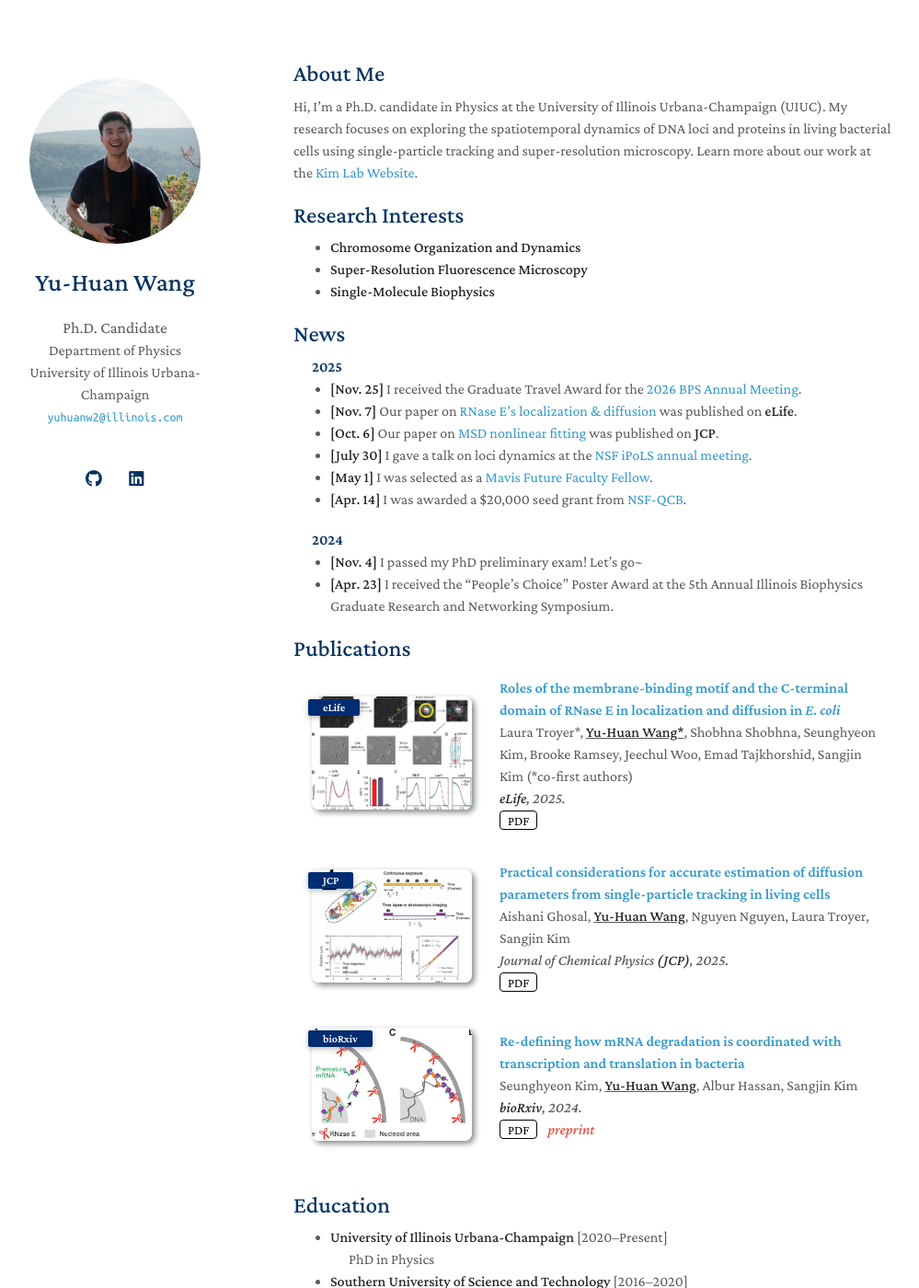
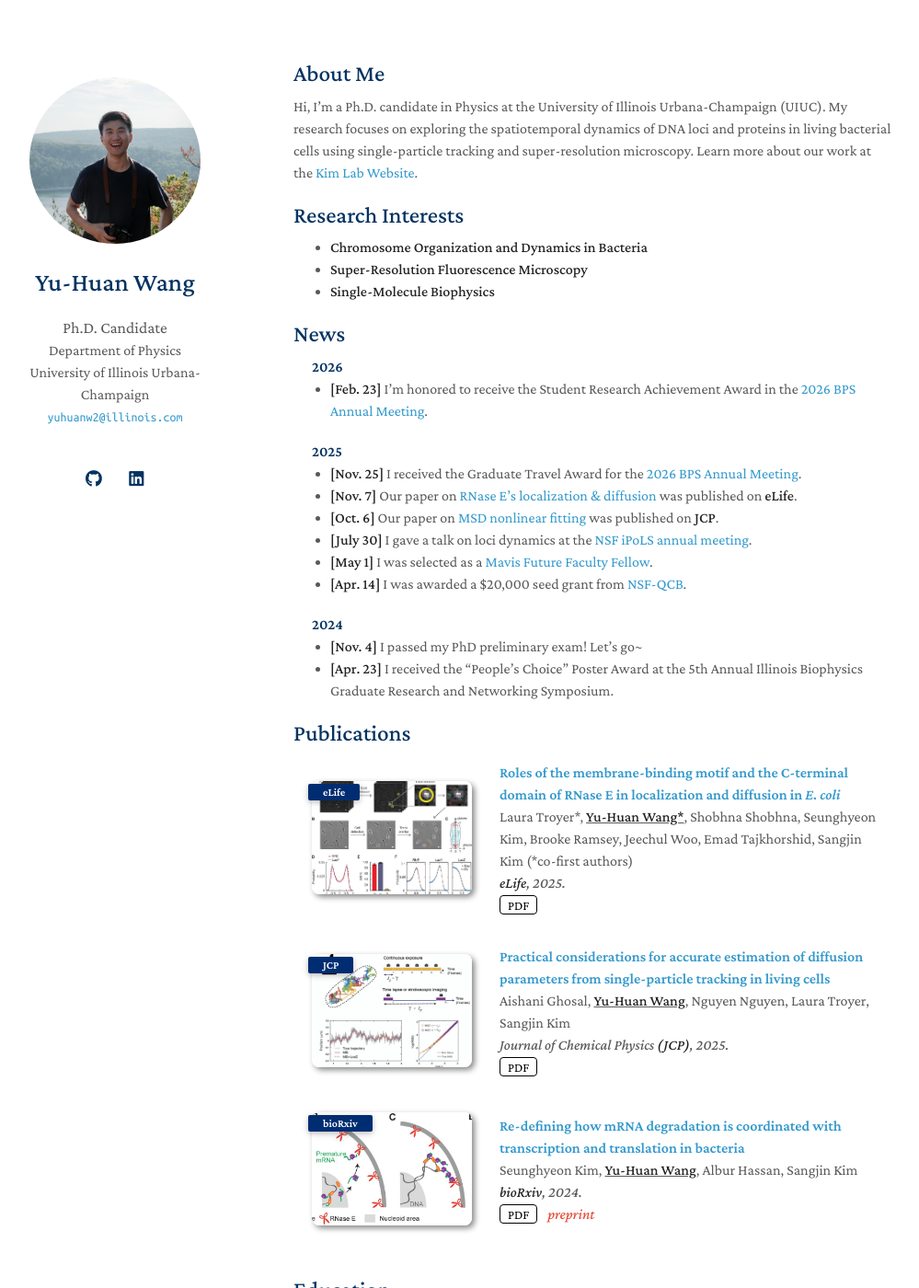
Before and after one commit to wangyh1949/wangyh1949.github.io, a Jekyll site: the page built from index.md, in a window 1280 px wide and 1400 px high. Shown: the whole window at 92% size, without its empty margins (151-1150 px from the left). Built offline with Jekyll 4.4.1, drawn with Linux system fonts in a browser that asks for light colours; a style sheet for code colours, icons or effects is not loaded; some of the changed text lies outside the part shown.

Commit message:
update BPS 2026 award

```diff
--- a/_config.yml
+++ b/_config.yml
@@ -7,7 +7,7 @@ email: yuhuanw2@illinois.com
 
 # Search Engine Optimization (SEO)
 # The following information is used to improve the website traffic from search engines, e.g., Google.
-keywords: yuhuan wang, yuhuanwang, Yu-Huan Wang, uiuc
+keywords: yuhuan wang, yuhuanwang, Yu-Huan Wang, yu-huan wang, uiuc
 description: Yu-Huan Wang is a Ph.D. candidate in the Department of Physics at the University of Illinois Urbana-Champaign (UIUC).
 canonical: https://wangyh1949.github.io
 
--- a/index.md
+++ b/index.md
@@ -8,11 +8,14 @@ Hi, I'm a Ph.D. candidate in Physics at the University of Illinois Urbana-Champa
 
 ## Research Interests
 
-- **Chromosome Organization and Dynamics**
+- **Chromosome Organization and Dynamics in Bacteria**
 - **Super-Resolution Fluorescence Microscopy**
 - **Single-Molecule Biophysics**
 
 ## News
+
+#### 2026
+- **[Feb. 23]** I'm honored to receive the Student Research Achievement Award in the [2026 BPS Annual Meeting](https://www.biophysics.org/2026meeting#/).
 
 #### 2025
 - **[Nov. 25]** I received the Graduate Travel Award for the [2026 BPS Annual Meeting](https://www.biophysics.org/2026meeting#/).
@@ -53,6 +56,7 @@ Hi, I'm a Ph.D. candidate in Physics at the University of Illinois Urbana-Champa
 
 ## Honors and Awards
 
+- Student Research Achievement Award (Biophysical Society, 2026)
 - BPS Graduate Travel Award (Biophysical Society, 2026)
 - [Mavis Future Faculty Fellow](https://mavis.grainger.illinois.edu/) (UIUC, 2025-2026)
 - [NSF Center for Quantitative Cell Biology](https://qcb.illinois.edu/) seed grant (2025)
```
